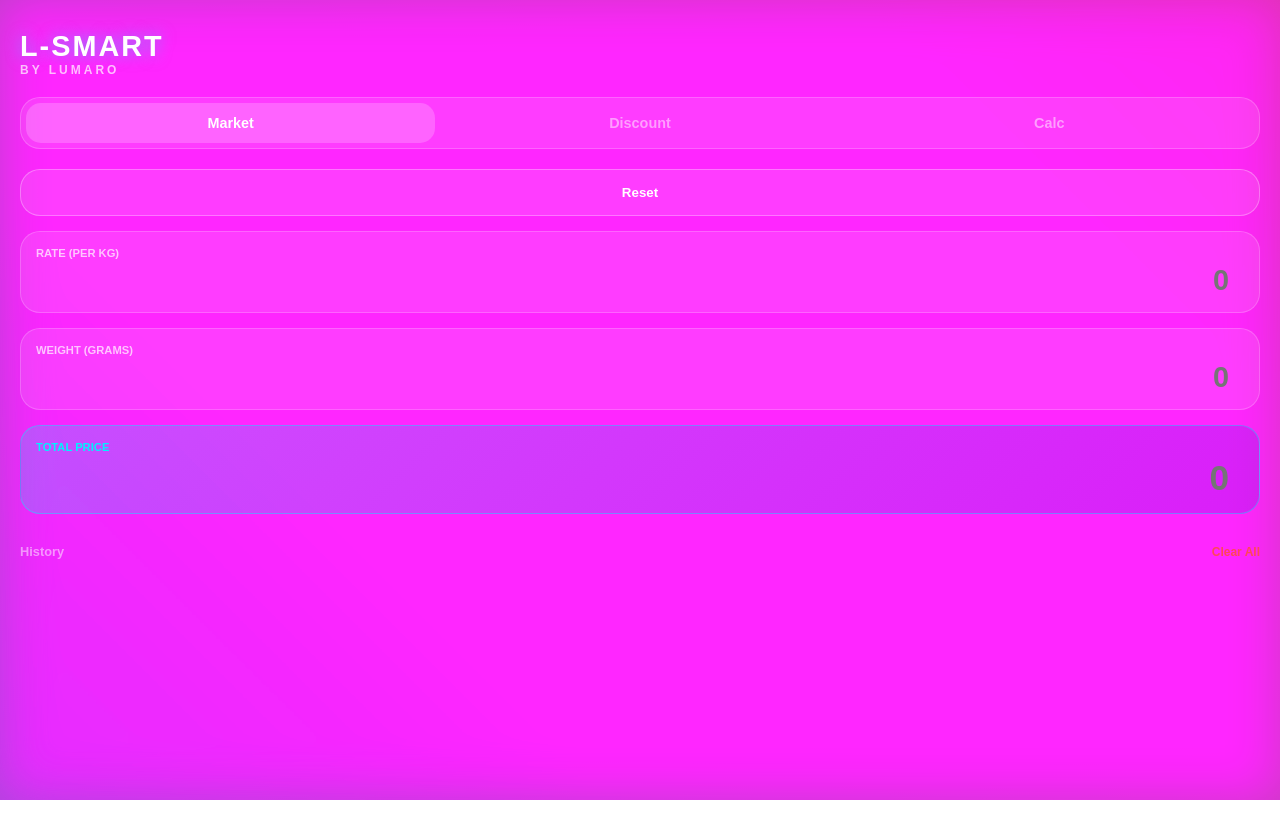
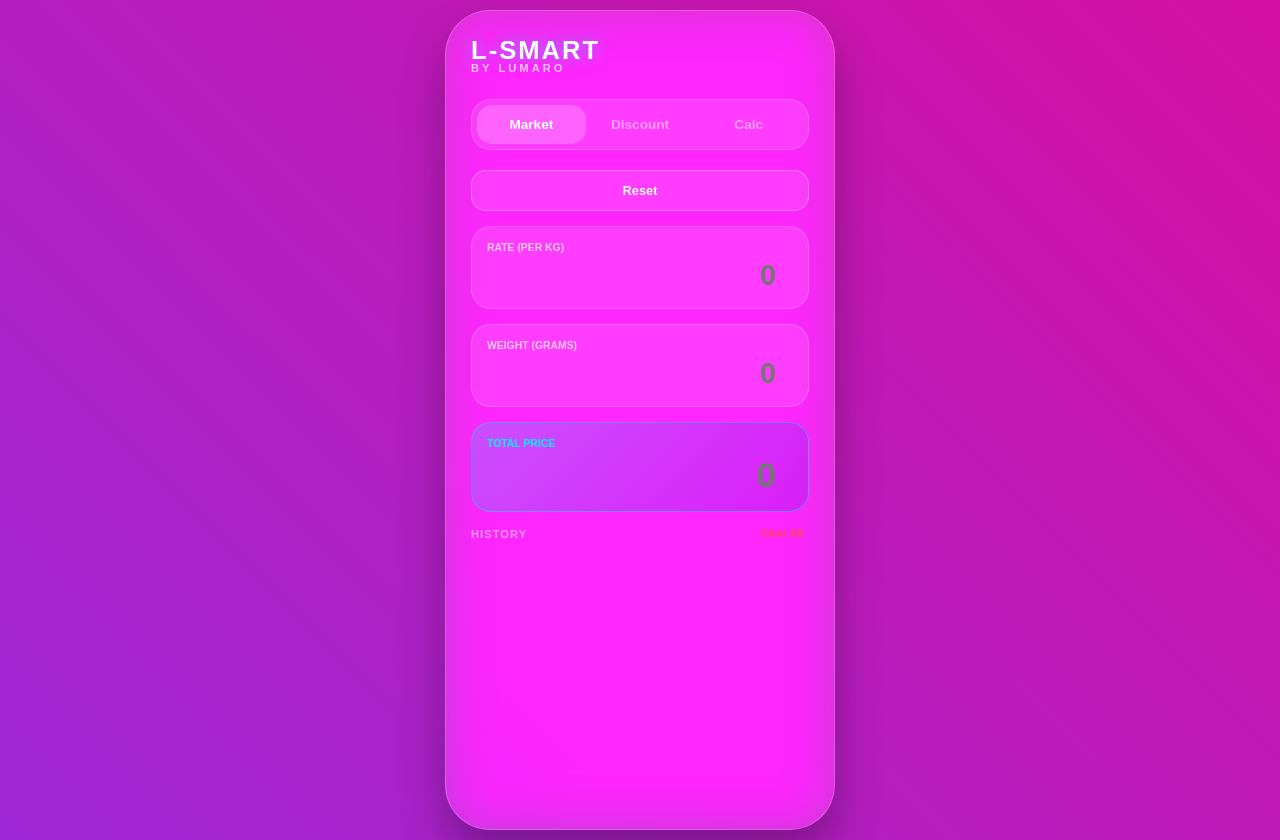
Before and after one commit to lumarofeelpremium/L-SMART, a plain HTML site: page index.html in a window 1280 px wide. Before the commit the page ends 800 px from the top, so only its background shows below. Drawn offline with Linux system fonts and the light colour scheme.

Commit message:
Add files via upload

```diff
--- a/index.html
+++ b/index.html
@@ -2,32 +2,25 @@
 <html lang="en">
 <head>
     <meta charset="UTF-8">
-    <meta name="viewport" content="width=device-width, initial-scale=1.0, maximum-scale=1.0, user-scalable=no">
+    <meta name="viewport" content="width=device-width, initial-scale=1.0">
     <title>L-SMART BY LUMARO</title>
     <style>
         :root {
             --glass-bg: rgba(255, 255, 255, 0.15);
             --glass-border: rgba(255, 255, 255, 0.2);
             --neon-accent: #00f2fe;
+            --text-white: #ffffff;
         }
 
-        /* --- MOBILE LOCK SETUP --- */
-        * {
-            box-sizing: border-box;
-            font-family: 'Poppins', sans-serif;
-            margin: 0; padding: 0;
-            -webkit-tap-highlight-color: transparent;
-        }
+        * { box-sizing: border-box; font-family: 'Poppins', sans-serif; transition: 0.3s ease; }
 
         body {
             background: linear-gradient(45deg, #4a00e0, #8e2de2, #ff0080);
             background-size: 400% 400%;
             animation: gradientBG 15s ease infinite;
-            height: 100vh;
-            width: 100vw;
-            overflow: hidden; /* Side screen bilkul nahi aayegi */
-            display: flex;
-            flex-direction: column;
+            margin: 0; min-height: 100vh;
+            display: flex; justify-content: center; align-items: center;
+            padding: 10px; color: white;
         }
 
         @keyframes gradientBG {
@@ -36,22 +29,21 @@
             100% { background-position: 0% 50%; }
         }
 
-        /* Full Screen Container */
         .app-container {
             background: var(--glass-bg);
             backdrop-filter: blur(25px) saturate(180%);
             -webkit-backdrop-filter: blur(25px) saturate(180%);
-            width: 100%; /* Mobile screen ki poori width */
-            height: 100%; /* Mobile screen ki poori height */
-            padding: 20px;
-            display: flex;
-            flex-direction: column;
-            position: relative;
+            width: 100%; max-width: 390px; height: 820px;
+            border-radius: 45px; padding: 25px;
+            border: 1px solid var(--glass-border);
+            box-shadow: 0 25px 45px rgba(0,0,0,0.3);
+            display: flex; flex-direction: column;
+            position: relative; overflow: hidden;
         }
 
-        .header { margin-bottom: 20px; padding-top: 10px; }
-        .brand-main { font-weight: 800; font-size: 1.8rem; letter-spacing: 2px; text-shadow: 0 0 15px rgba(0,242,254,0.5); color: white; }
-        .brand-sub { font-size: 0.75rem; font-weight: 600; opacity: 0.7; letter-spacing: 3px; text-transform: uppercase; color: white; }
+        .header { margin-bottom: 25px; text-align: left; }
+        .brand-main { font-weight: 800; font-size: 1.6rem; letter-spacing: 2px; text-shadow: 0 0 15px rgba(0,242,254,0.5); }
+        .brand-sub { font-size: 0.7rem; font-weight: 600; opacity: 0.7; letter-spacing: 3px; text-transform: uppercase; margin-top: -3px; }
 
         .tabs {
             display: flex; background: rgba(255,255,255,0.1); border-radius: 20px;
@@ -59,19 +51,19 @@
         }
         .tab-btn {
             flex: 1; border: none; background: none; padding: 12px; border-radius: 15px;
-            font-weight: 700; cursor: pointer; color: rgba(255,255,255,0.5); font-size: 0.9rem;
+            font-weight: 700; cursor: pointer; color: rgba(255,255,255,0.5); font-size: 0.85rem;
         }
         .tab-btn.active { background: rgba(255,255,255,0.2); color: white; }
 
-        .tab-content { display: none; flex-grow: 1; overflow-y: auto; padding-bottom: 20px; }
-        .tab-content.active { display: flex; flex-direction: column; }
+        .tab-content { display: none; height: 100%; overflow-y: auto; padding-bottom: 20px; }
+        .tab-content.active { display: block; }
 
         .input-card {
             background: rgba(255,255,255,0.1);
             border-radius: 20px; padding: 15px; margin-bottom: 15px;
             border: 1px solid var(--glass-border);
         }
-        .card-label { font-size: 0.7rem; font-weight: 700; color: rgba(255,255,255,0.7); text-transform: uppercase; margin-bottom: 5px; display: block; }
+        .card-label { font-size: 0.65rem; font-weight: 700; color: rgba(255,255,255,0.7); text-transform: uppercase; margin-bottom: 5px; display: block; }
         .input-box {
             width: 100%; border: none; font-size: 1.8rem; font-weight: 700;
             color: white; text-align: right; outline: none; background: transparent;
@@ -85,29 +77,38 @@
         .result-glass .input-box { color: var(--neon-accent); font-size: 2.2rem; }
 
         .glass-btn {
-            width: 100%; padding: 15px; border-radius: 20px; border: 1px solid rgba(255,255,255,0.3);
-            background: rgba(255,255,255,0.1); color: white; font-weight: 800; margin-bottom: 15px;
+            width: 100%; padding: 12px; border-radius: 15px; border: 1px solid rgba(255,255,255,0.3);
+            background: rgba(255,255,255,0.1); color: white; font-weight: 800; cursor: pointer;
+            margin-bottom: 15px; font-size: 0.8rem;
         }
 
-        /* History */
-        .history-section { margin-top: 15px; flex-grow: 1; }
-        .history-header { display: flex; justify-content: space-between; margin-bottom: 10px; }
-        .history-title { font-size: 0.8rem; font-weight: 800; opacity: 0.5; color: white; }
-        .clear-history { font-size: 0.75rem; color: #ff4757; background: none; border: none; font-weight: bold; }
+        .history-section { margin-top: 15px; }
+        .history-header { display: flex; justify-content: space-between; align-items: center; margin-bottom: 10px; }
+        .history-title { font-size: 0.7rem; font-weight: 800; opacity: 0.5; letter-spacing: 1px; text-transform: uppercase; }
+        .clear-history { font-size: 0.65rem; color: #ff4757; cursor: pointer; border: none; background: none; font-weight: bold; }
         .history-list { max-height: 200px; overflow-y: auto; }
         .history-item {
-            background: rgba(255, 255, 255, 0.05); border-radius: 12px; padding: 12px; margin-bottom: 8px;
-            display: flex; justify-content: space-between; border-left: 4px solid var(--neon-accent); color: white;
+            background: rgba(255, 255, 255, 0.05); border-radius: 12px; padding: 10px; margin-bottom: 8px;
+            font-size: 0.8rem; display: flex; justify-content: space-between; border-left: 3px solid var(--neon-accent);
+            animation: slideIn 0.3s ease;
         }
+        @keyframes slideIn { from { opacity: 0; transform: translateX(-10px); } to { opacity: 1; transform: translateX(0); } }
 
-        /* Calc Grid */
-        .calc-grid { display: grid; grid-template-columns: repeat(4, 1fr); gap: 10px; margin-top: auto; }
+        /* --- UPDATED CALC DISPLAY --- */
+        .calc-grid { display: grid; grid-template-columns: repeat(4, 1fr); gap: 12px; }
         .c-btn {
-            height: 65px; border-radius: 18px; border: 1px solid var(--glass-border);
-            background: rgba(255,255,255,0.1); color: white; font-size: 1.4rem; font-weight: 700;
+            height: 60px; border-radius: 18px; border: 1px solid var(--glass-border);
+            background: rgba(255,255,255,0.1); color: white; font-size: 1.3rem; font-weight: 700;
         }
         .eq-btn { background: var(--neon-accent); color: #000; border: none; }
-        .calc-display-card { height: 100px; display: flex; align-items: center; margin-bottom: 20px; }
+
+        /* Fixed display wrapping for long equations */
+        .calc-display-card {
+            margin-bottom: 25px; height: 110px;
+            display: flex; flex-direction: column; justify-content: center;
+            align-items: flex-end; overflow: hidden;
+            word-wrap: break-word; overflow-wrap: break-word;
+        }
     </style>
 </head>
 <body>
@@ -160,7 +161,7 @@
             <div class="input-card result-glass" style="border-color: #fff;">
                 <span class="card-label" style="color:#fff;">Final Price</span>
                 <input type="number" id="dFinal" class="input-box" style="color:#fff;" placeholder="0" oninput="doDisc('final')">
-                <div id="dSave" style="font-size: 0.8rem; text-align: center; margin-top: 5px; font-weight: bold; color:white;">Saved: ₹0</div>
+                <div id="dSave" style="font-size: 0.7rem; text-align: center; margin-top: 5px; font-weight: bold;">Saved: ₹0</div>
             </div>
             <div class="history-section">
                 <div class="history-header">
@@ -208,7 +209,7 @@
             for (i = 0; i < content.length; i++) content[i].style.display = "none";
             links = document.getElementsByClassName("tab-btn");
             for (i = 0; i < links.length; i++) links[i].classList.remove("active");
-            document.getElementById(tabName).style.display = "flex";
+            document.getElementById(tabName).style.display = "block";
             evt.currentTarget.classList.add("active");
         }
 
@@ -281,7 +282,9 @@
         function resetMarket() { document.getElementById('mRate').value = ""; document.getElementById('mQty').value = ""; document.getElementById('mPrice').value = ""; }
         function resetDiscount() { document.getElementById('dPrice').value = ""; document.getElementById('dPerc').value = ""; document.getElementById('dFinal').value = ""; document.getElementById('dSave').innerText = "Saved: ₹0"; }
 
+        // --- ENHANCED CALC LOGIC ---
         let cDisp = document.getElementById('calcDisplay');
+
         function adjustFont() {
             let len = cDisp.value.length;
             if(len > 18) cDisp.style.fontSize = "1rem";
@@ -289,20 +292,36 @@
             else if(len > 10) cDisp.style.fontSize = "1.9rem";
             else cDisp.style.fontSize = "2.8rem";
         }
+
         function cPush(v) {
+            // Ab ye poori equation (current calculation) ko show karega
             if(cDisp.value === "0" && v !== '.') cDisp.value = v;
             else cDisp.value += v;
             adjustFont();
         }
+
         function cClear() { cDisp.value = "0"; adjustFont(); }
-        function cDel() { cDisp.value = cDisp.value.slice(0, -1) || "0"; adjustFont(); }
+        function cDel() {
+            cDisp.value = cDisp.value.slice(0, -1) || "0";
+            adjustFont();
+        }
+
         function cRes() {
             try {
-                let eq = cDisp.value.replace(/×/g, '*').replace(/÷/g, '/');
-                let res = eval(eq);
+                // Replacing symbols for calculation
+                let equation = cDisp.value.replace(/×/g, '*').replace(/÷/g, '/');
+                let res = eval(equation);
+
+                // Result handling
                 if(Math.abs(res) > 1e12) cDisp.value = res.toExponential(4);
-                else cDisp.value = Number(res.toFixed(8)).toString();
-            } catch { cDisp.value = "Error"; }
+                else {
+                    // Limiting decimals to keep display clean
+                    let stringRes = Number(res.toFixed(8)).toString();
+                    cDisp.value = stringRes;
+                }
+            } catch {
+                cDisp.value = "Error";
+            }
             adjustFont();
         }
     </script>
```
